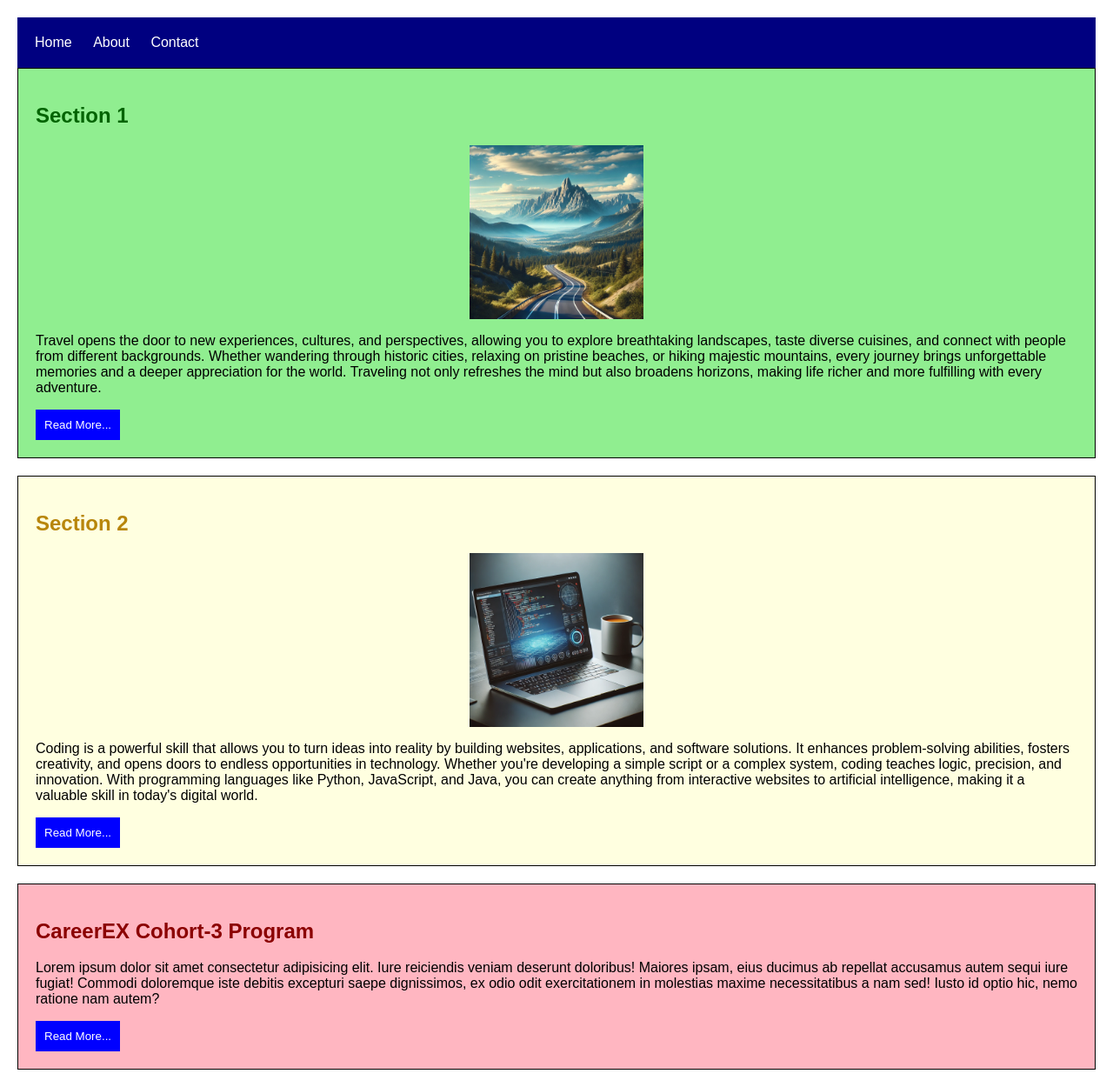
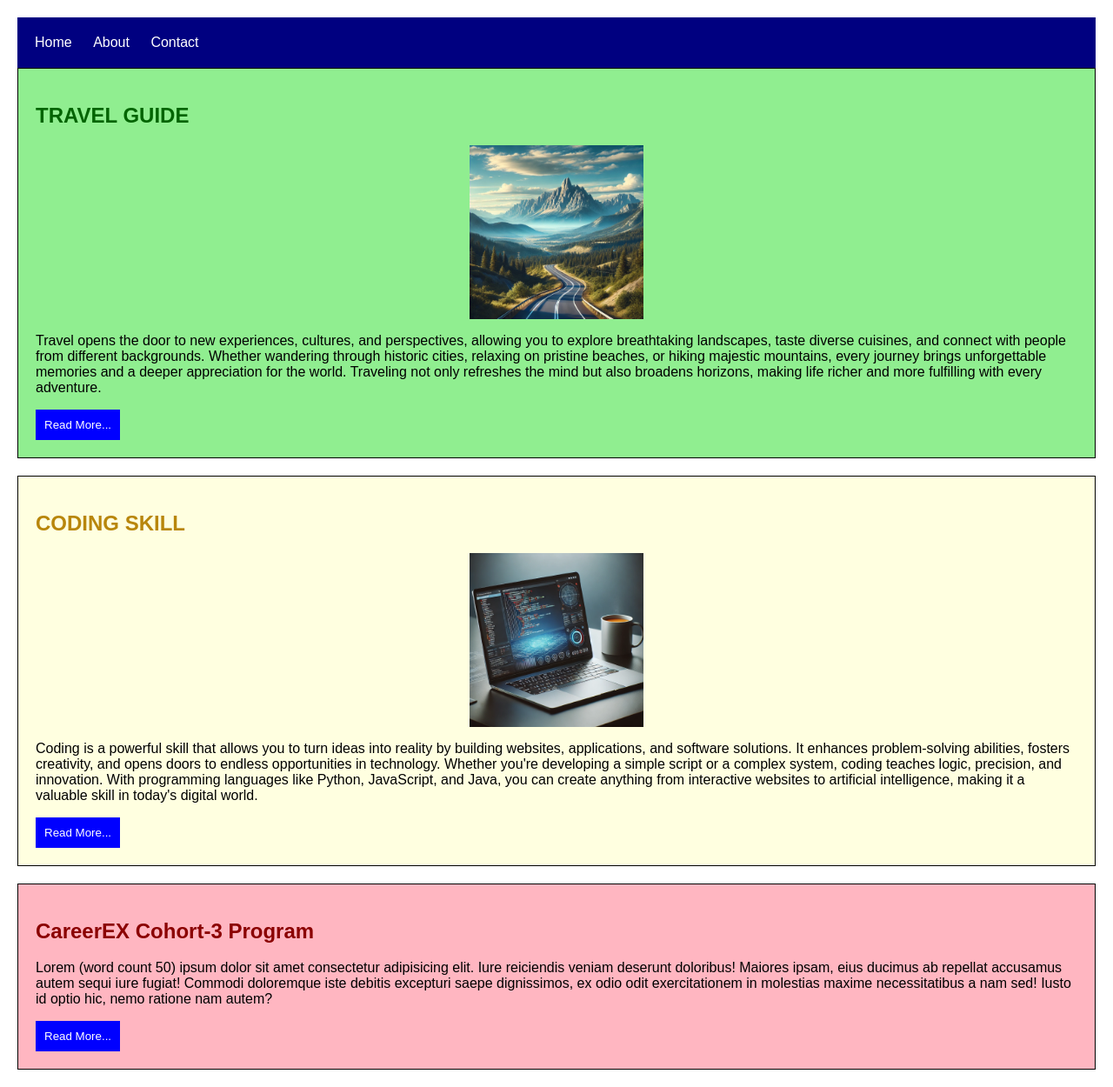
Before and after one commit to AhmedBilyameen/Backend_Assignment-2, a plain HTML site: page index.html in a window 1280 px wide. Shown: the whole page at 87% size. Drawn offline with Linux system fonts and the light colour scheme.

Commit message:
Update index.html

```diff
--- a/index.html
+++ b/index.html
@@ -3,7 +3,7 @@
 <head>
   <meta charset="UTF-8">
   <meta name="viewport" content="width=device-width, initial-scale=1.0">
-  <title>Ahmed Web Page</title>
+  <title>My Web Page</title>
   <link rel="stylesheet" href="style.css">
 </head>
 <body>
@@ -13,7 +13,7 @@
     <a href="#">Contact</a>
   </nav>
   <section class="section1">
-    <h2>Section 1</h2>
+    <h2>TRAVEL GUIDE</h2>
     <img src="images/travel.jpg" alt="A beautiful landscape">
     <p>Travel opens the door to new experiences, cultures, and perspectives, allowing you to explore breathtaking landscapes,
       taste diverse cuisines, and connect with people from different backgrounds. Whether wandering through historic cities,
@@ -23,7 +23,7 @@
     <button>Read More...</button>
   </section>
   <section class="section2">
-    <h2>Section 2</h2>
+    <h2>CODING SKILL</h2>
     <img src="images/laptop.jpg" alt="A Laptop">
     <p>Coding is a powerful skill that allows you to turn ideas into reality by building websites, applications, and software solutions.
       It enhances problem-solving abilities, fosters creativity, and opens doors to endless opportunities in technology.
@@ -34,7 +34,7 @@
   </section>
   <section class="section3">
     <h2>CareerEX Cohort-3 Program</h2>
-    <p>Lorem ipsum dolor sit amet consectetur adipisicing elit. Iure reiciendis veniam deserunt doloribus!
+    <p>Lorem (word count 50) ipsum dolor sit amet consectetur adipisicing elit. Iure reiciendis veniam deserunt doloribus!
         Maiores ipsam, eius ducimus ab repellat accusamus autem sequi iure fugiat!
         Commodi doloremque iste debitis excepturi saepe dignissimos,
         ex odio odit exercitationem in molestias maxime necessitatibus a nam sed! Iusto id optio hic, nemo ratione nam autem?</p>
```
